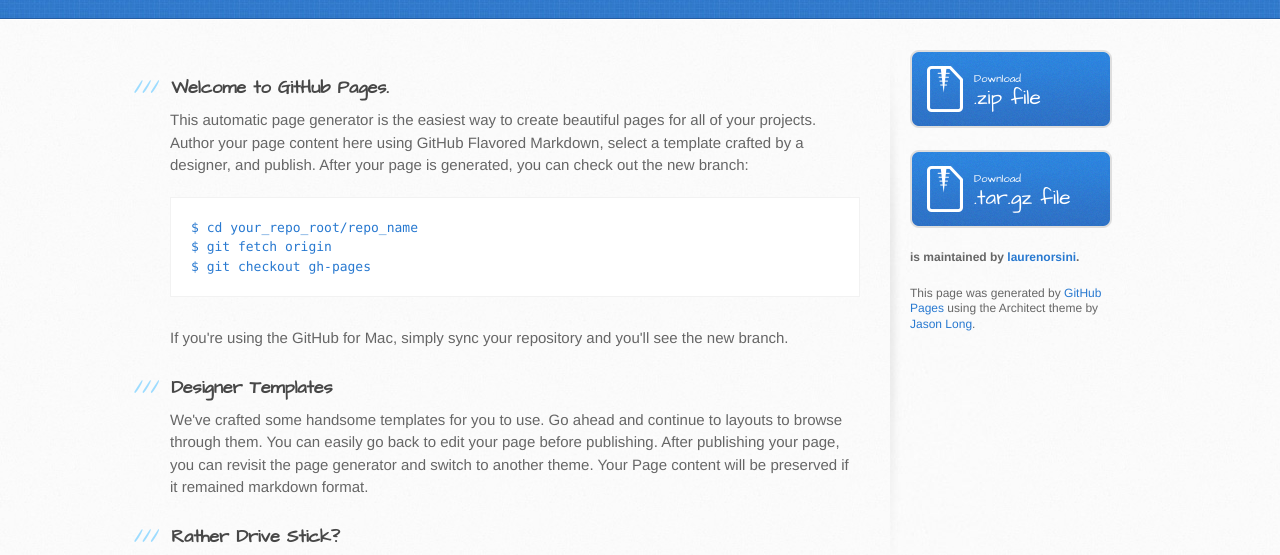
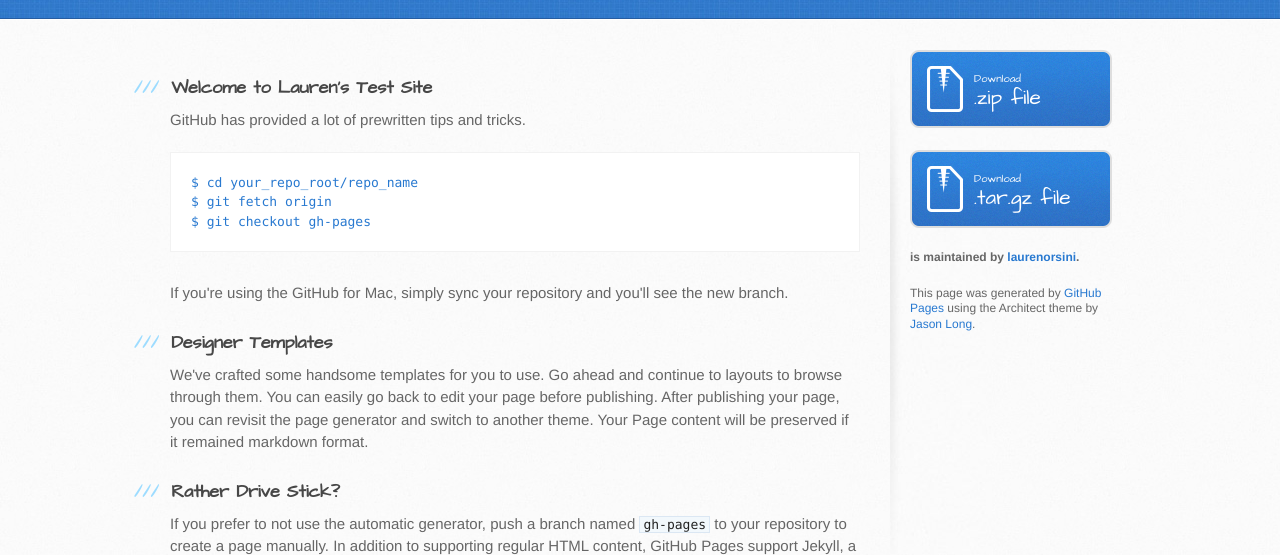
Before and after one commit to laurenorsini/pages, a plain HTML site: page index.html in a window 1280 px wide. Shown: the part 182-737 px from the top of the page. Drawn offline with Linux system fonts and the light colour scheme.

Commit message:
Update index.html

```diff
--- a/index.html
+++ b/index.html
@@ -29,9 +29,9 @@
       <div class="inner clearfix">
         <section id="main-content">
           <h3>
-<a name="welcome-to-github-pages" class="anchor" href="#welcome-to-github-pages"><span class="octicon octicon-link"></span></a>Welcome to GitHub Pages.</h3>
+<a name="welcome-to-github-pages" class="anchor" href="#welcome-to-github-pages"><span class="octicon octicon-link"></span></a>Welcome to Lauren's Test Site</h3>
 
-<p>This automatic page generator is the easiest way to create beautiful pages for all of your projects. Author your page content here using GitHub Flavored Markdown, select a template crafted by a designer, and publish. After your page is generated, you can check out the new branch:</p>
+<p>GitHub has provided a lot of prewritten tips and tricks.
 
 <pre><code>$ cd your_repo_root/repo_name
 $ git fetch origin
```
